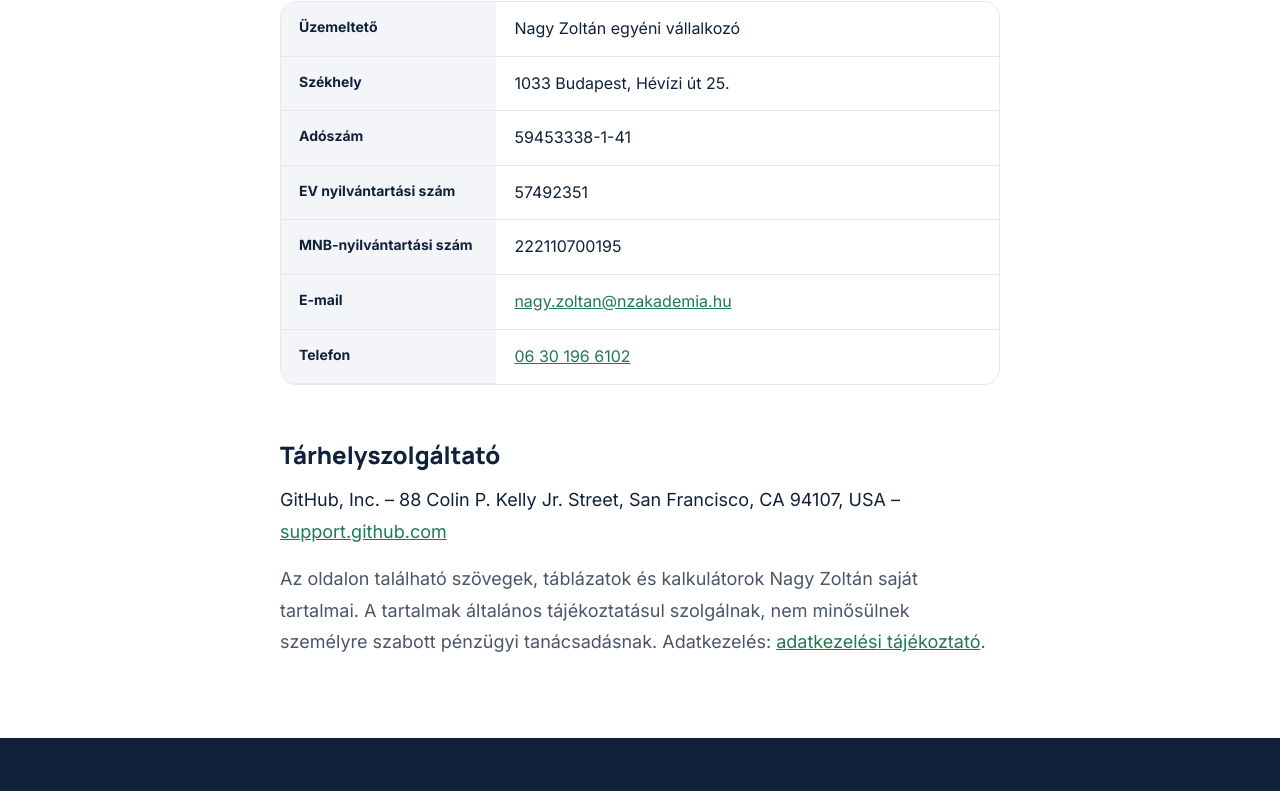
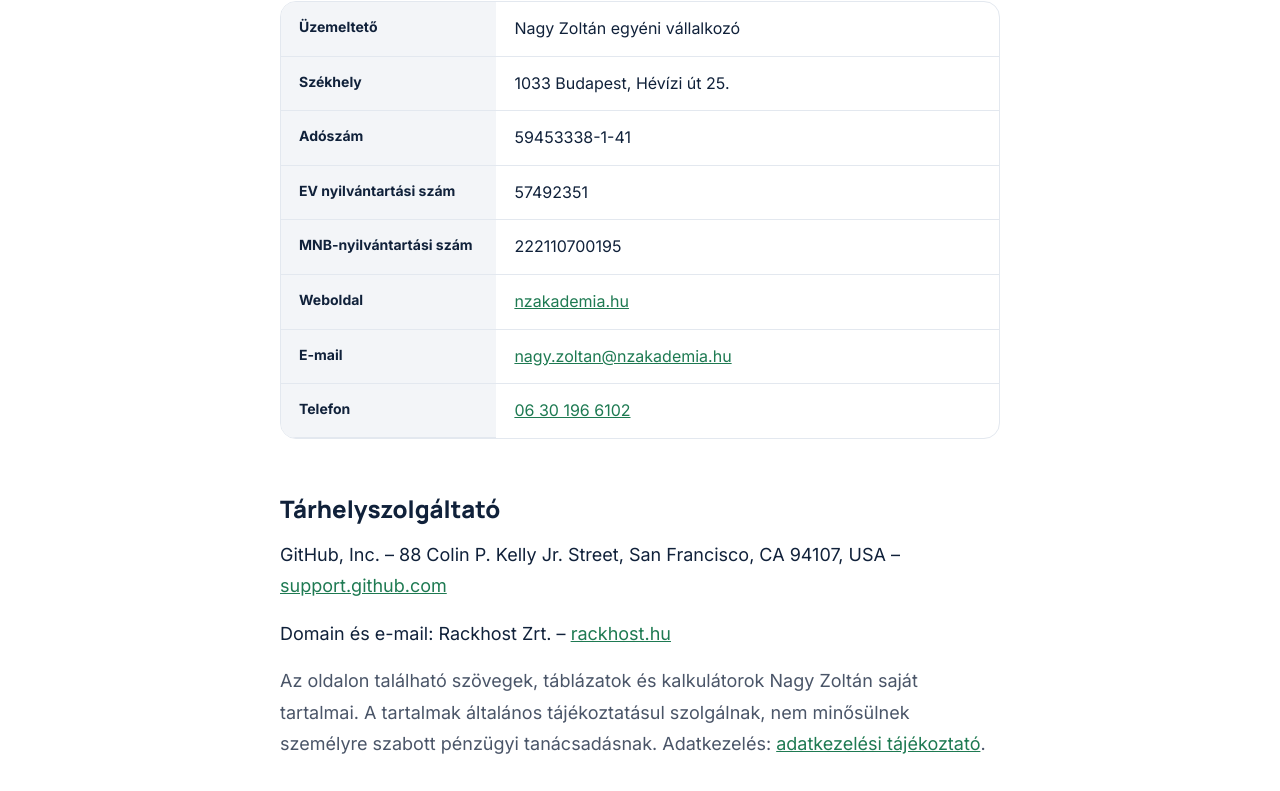
Before and after one commit to NagyZoltan25/NagyZoltan25.github.io, a plain HTML site: page impresszum.html in a window 1280 px wide. Shown: the part 214-1005 px from the top of the page. Drawn offline with Linux system fonts and the light colour scheme.

Commit message:
Impresszum és adatkezelés: nzakademia.hu, Rackhost
Co-Authored-By: Claude Opus 5.5 <noreply@anthropic.com>

```diff
--- a/impresszum.html
+++ b/impresszum.html
@@ -38,11 +38,13 @@
     <tr><th scope="row">Adószám</th><td>59453338-1-41</td></tr>
     <tr><th scope="row">EV nyilvántartási szám</th><td>57492351</td></tr>
     <tr><th scope="row">MNB-nyilvántartási szám</th><td>222110700195</td></tr>
+    <tr><th scope="row">Weboldal</th><td><a href="https://nzakademia.hu">nzakademia.hu</a></td></tr>
     <tr><th scope="row">E-mail</th><td><a href="mailto:nagy.zoltan@nzakademia.hu">nagy.zoltan@nzakademia.hu</a></td></tr>
     <tr><th scope="row">Telefon</th><td><a href="tel:+36301966102">06 30 196 6102</a></td></tr>
   </tbody></table></div>
   <h2 style="font-size:24px">Tárhelyszolgáltató</h2>
   <p>GitHub, Inc. – 88 Colin P. Kelly Jr. Street, San Francisco, CA 94107, USA – <a href="https://support.github.com" target="_blank" rel="noopener">support.github.com</a></p>
+  <p>Domain és e-mail: Rackhost Zrt. – <a href="https://www.rackhost.hu" target="_blank" rel="noopener">rackhost.hu</a></p>
   <p class="small muted">Az oldalon található szövegek, táblázatok és kalkulátorok Nagy Zoltán saját tartalmai. A tartalmak általános tájékoztatásul szolgálnak, nem minősülnek személyre szabott pénzügyi tanácsadásnak. Adatkezelés: <a href="adatkezeles.html">adatkezelési tájékoztató</a>.</p>
 </div></section>
 
```
Also changed, not shown: adatkezeles.html (+1 -1 lines).
